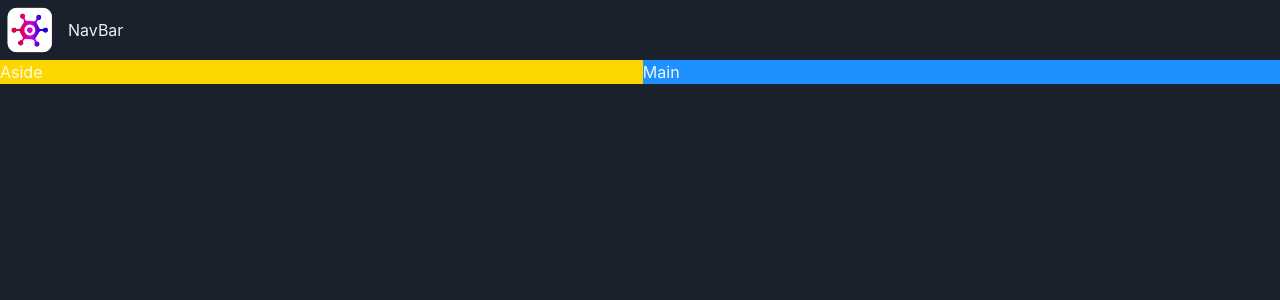
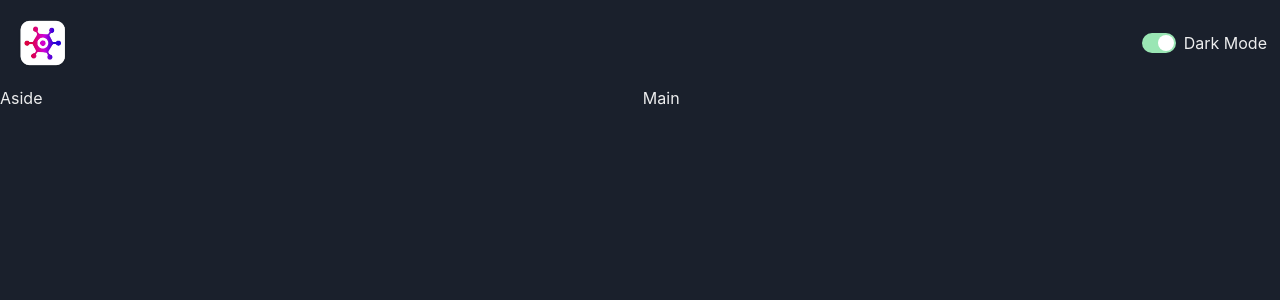
Before and after one commit to AbeeraFarhan06/game-hub, a React (Vite) app: page / in a window 1280 px wide. Shown: the top 300 px of the page. Built offline with nearby package versions, Linux system fonts and the light colour scheme.

Commit message:
Change Color Mode

```diff
--- a/src/App.tsx
+++ b/src/App.tsx
@@ -16,11 +16,11 @@
         <NavBar />
       </GridItem>
       <Show above="lg">
-        <GridItem area="aside" bg="gold">
+        <GridItem area="aside" >
           Aside
         </GridItem>
       </Show>
-      <GridItem area="main" bg="dodgerblue">
+      <GridItem area="main" >
         Main
       </GridItem>
     </Grid>
--- /dev/null
+++ b/src/components/ColorModeSwitch.tsx
@@ -0,0 +1,15 @@
+import { HStack, Switch, Text, useColorMode } from "@chakra-ui/react"
+
+const ColorModeSwitch = () => {
+
+    const {toggleColorMode, colorMode} = useColorMode();
+
+  return (
+    <HStack>
+        <Switch colorScheme='green' isChecked={ colorMode === 'dark' } onChange={toggleColorMode} />
+        <Text>Dark Mode</Text>
+    </HStack>
+  )
+}
+
+export default ColorModeSwitch
--- a/src/components/NavBar.tsx
+++ b/src/components/NavBar.tsx
@@ -1,12 +1,13 @@
-import { HStack, Image, Text } from "@chakra-ui/react"
+import { HStack, Image} from "@chakra-ui/react"
 import logo from '../assets/logo.webp'
+import ColorModeSwitch from "./ColorModeSwitch"
 
 const NavBar = () => {
 
   return (
-    <HStack>
+    <HStack justifyContent="space-between" padding='13px'>
         <Image src={logo} boxSize='60px'/>
-        <Text>NavBar</Text>
+        <ColorModeSwitch />
     </HStack>
   )
 }
```
